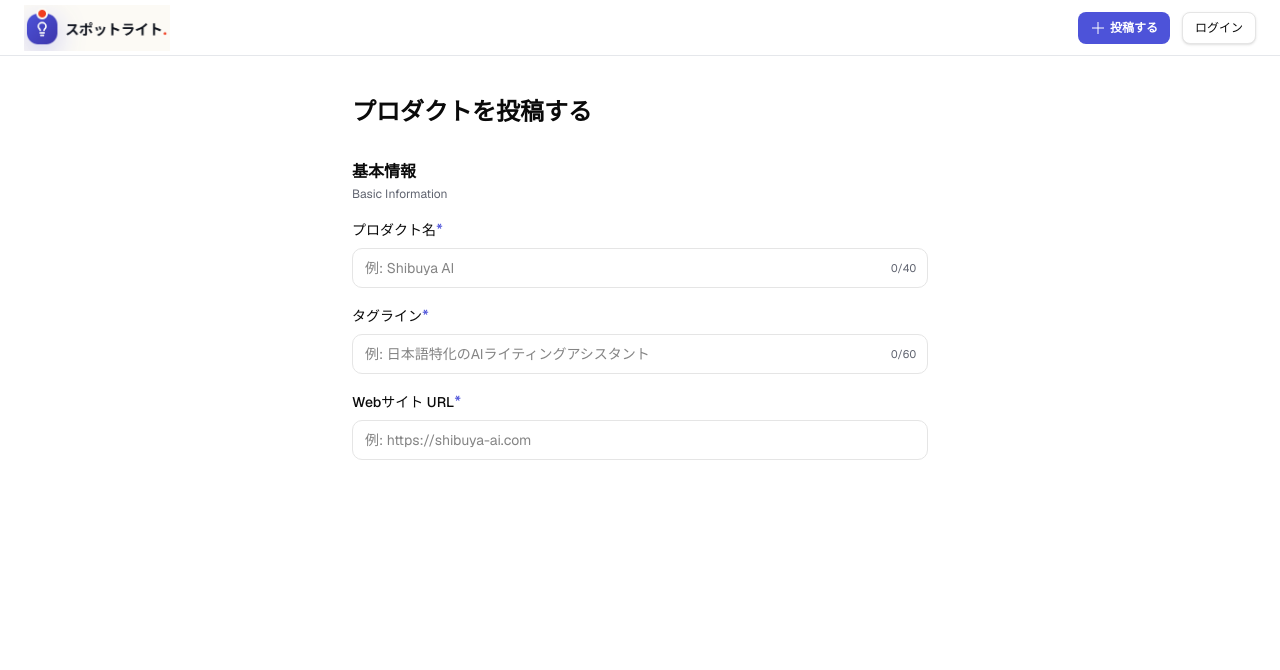
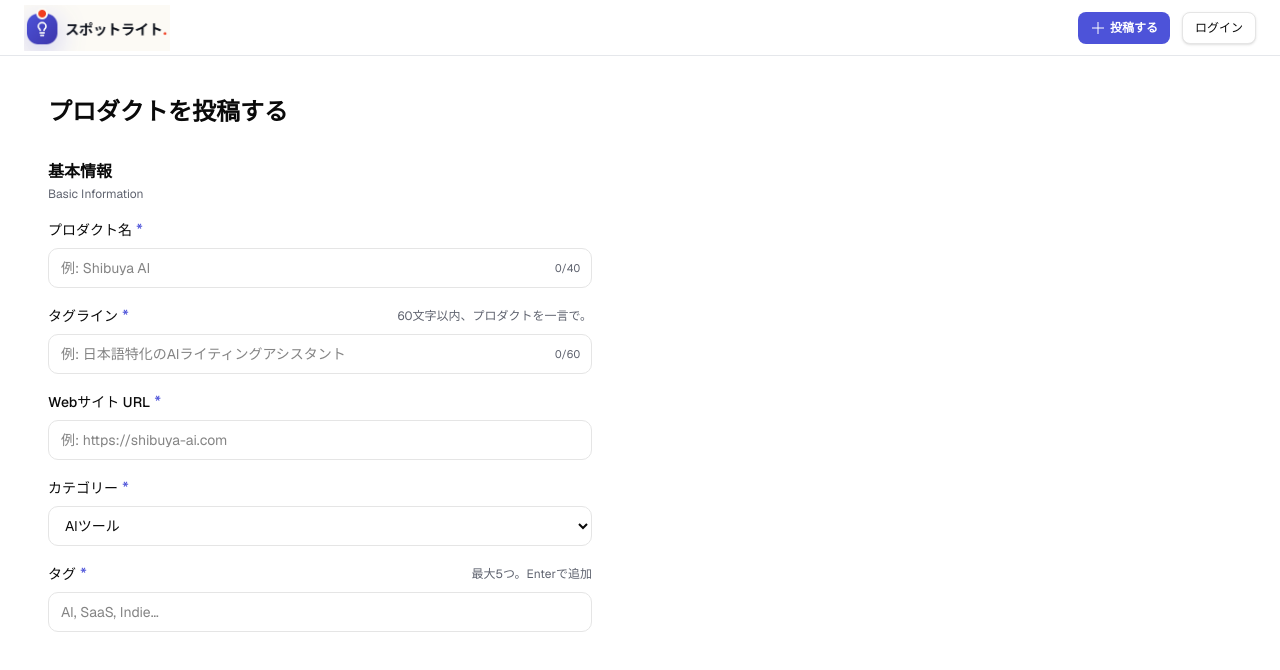
Before and after one commit to shima-engineer/project-a, a Next.js app: page /posts in a window 1280 px wide. Shown: the top 670 px of the page. Built offline with nearby package versions, Linux system fonts and the light colour scheme; no server answers.

Commit message:
update:基本情報実装

```diff
--- a/src/app/posts/page.tsx
+++ b/src/app/posts/page.tsx
@@ -3,7 +3,7 @@ import React from "react";
 
 const page = () => {
   return (
-    <main className="">
+    <main className="flex-1 grid lg:grid-cols-2 max-w-[1600px] mx-auto w-full">
       <div className="px-4 sm:px-8 lg:px-12 py-8 lg:py-10 max-w-2xl w-full mx-auto">
         <div className="mb-8">
           <h1 className="text-2xl font-bold mb-1">プロダクトを投稿する</h1>
--- a/src/features/productSubmitForm/BasicInfoSection.tsx
+++ b/src/features/productSubmitForm/BasicInfoSection.tsx
@@ -7,7 +7,7 @@ const BasicInfoSection = () => {
       </div>
       <div className="mb-4">
         <label htmlFor="productName">
-          <div className="flex items-center justify-left mb-1.5">
+          <div className="flex items-center gap-1 mb-1.5">
             <span className="text-sm font-medium">プロダクト名</span>
             <span className="text-primary">*</span>
           </div>
@@ -26,9 +26,14 @@ const BasicInfoSection = () => {
       </div>
       <div className="mb-4">
         <label htmlFor="productTagline">
-          <div className="flex items-center justify-left mb-1.5">
-            <span className="text-sm font-medium">タグライン</span>
-            <span className="text-primary">*</span>
+          <div className="flex items-center justify-between mb-1.5">
+            <div className="flex items-center gap-1">
+              <span className="text-sm font-medium">タグライン</span>
+              <span className="text-primary">*</span>
+            </div>
+            <p className="text-xs text-muted-foreground">
+              60文字以内、プロダクトを一言で。
+            </p>
           </div>
         </label>
         <div className="relative">
@@ -45,7 +50,7 @@ const BasicInfoSection = () => {
       </div>
       <div className="mb-4">
         <label htmlFor="productWebsite">
-          <div className="flex items-center justify-left mb-1.5">
+          <div className="flex items-center gap-1 mb-1.5">
             <span className="text-sm font-medium">Webサイト URL</span>
             <span className="text-primary">*</span>
           </div>
@@ -57,6 +62,46 @@ const BasicInfoSection = () => {
           placeholder="例: https://shibuya-ai.com"
         />
       </div>
+      <div className="mb-4">
+        <label htmlFor="productCategory">
+          <div className="flex items-center gap-1 mb-1.5">
+            <span className="text-sm font-medium">カテゴリー</span>
+            <span className="text-primary">*</span>
+          </div>
+        </label>
+        <select
+          id="productCategory"
+          className="h-10 w-full rounded-lg border border-input bg-background px-3 text-sm focus:outline-none focus:ring-2 focus:ring-ring"
+        >
+          <option>AIツール</option>
+          <option>SaaS</option>
+          <option>Webアプリ</option>
+          <option>ネイティブアプリ</option>
+          <option>Developer Tools</option>
+          <option>生産性</option>
+          <option>デザイン</option>
+          <option>マーケティング</option>
+        </select>
+      </div>
+      <div className="mb-4">
+        <label htmlFor="productTag">
+          <div className="flex items-center justify-between mb-1.5">
+            <div className="flex items-center gap-1">
+              <span className="text-sm font-medium">タグ</span>
+              <span className="text-primary">*</span>
+            </div>
+            <p className="text-xs text-muted-foreground">
+              最大5つ。Enterで追加
+            </p>
+          </div>
+        </label>
+        <input
+          type="text"
+          id="productTag"
+          className="h-10 w-full rounded-lg border border-input bg-background px-3 text-sm focus:outline-none focus:ring-2 focus:ring-ring/30"
+          placeholder="AI, SaaS, Indie…"
+        />
+      </div>
     </>
   );
 };
```
